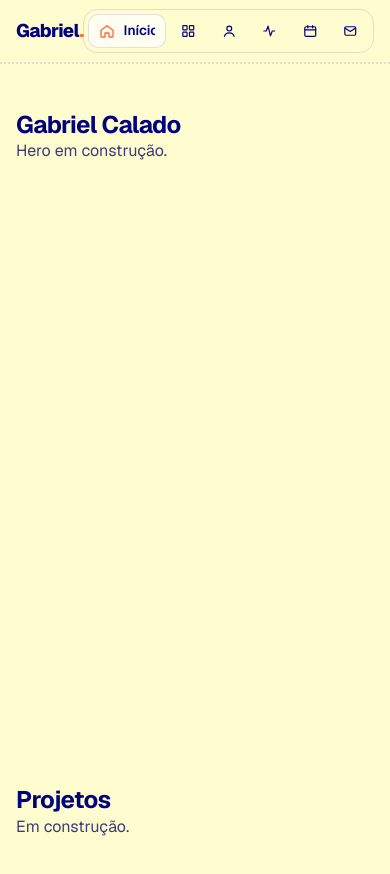
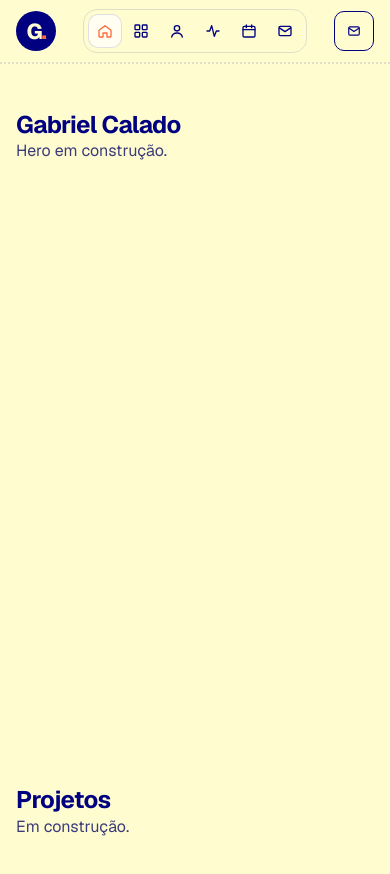
Before and after one commit to GabrielCaladow/Portfolio, a plain HTML site: page index.html in a window 390 px wide. Shown: the top 874 px of the page. Drawn offline with Linux system fonts and the light colour scheme.

Commit message:
feat: header com logo G., menu centralizado e botão de contato
Logo circular, menu no centro com o nome de cada ícone no hover,
botão "Vamos conversar" que abre o e-mail e ajustes para celular.

```diff
--- a/assets/css/components.css
+++ b/assets/css/components.css
@@ -8,6 +8,7 @@
 }
 
 .nav-link {
+  position: relative;
   display: flex;
   align-items: center;
   height: 34px;
@@ -52,3 +53,79 @@
   margin-left: 8px;
   opacity: 1;
 }
+
+/* Nome do ícone ao passar o mouse; o link atual já mostra o nome na pílula. */
+.nav-link::after {
+  content: attr(data-tooltip);
+  position: absolute;
+  top: calc(100% + 10px);
+  left: 50%;
+  padding: 4px 10px;
+  border-radius: 8px;
+  background: var(--color-text);
+  color: var(--color-bg);
+  font-size: 0.75rem;
+  white-space: nowrap;
+  pointer-events: none;
+  opacity: 0;
+  transform: translate(-50%, -4px);
+  transition: opacity 0.2s, transform 0.2s;
+}
+
+.nav-link:not([aria-current]):hover::after,
+.nav-link:not([aria-current]):focus-visible::after {
+  opacity: 1;
+  transform: translate(-50%, 0);
+}
+
+.header-cta {
+  display: inline-flex;
+  align-items: center;
+  gap: 8px;
+  height: 40px;
+  padding: 0 16px;
+  border: 1.5px solid var(--color-text);
+  border-radius: var(--radius-sm);
+  font-size: 0.875rem;
+  font-weight: 600;
+  text-decoration: none;
+  transition: background-color 0.25s, border-color 0.25s, transform 0.25s, box-shadow 0.25s;
+}
+
+.header-cta:hover,
+.header-cta:focus-visible {
+  background: var(--color-accent);
+  border-color: var(--color-accent);
+  transform: translateY(-2px);
+  box-shadow: 0 6px 16px rgb(255 106 61 / 30%);
+}
+
+@media (max-width: 760px) {
+  .nav-list {
+    gap: 2px;
+  }
+
+  .nav-link {
+    padding: 0 8px;
+  }
+
+  /* No celular não cabe o rótulo aberto: a seção atual fica marcada só pela pílula e pelo ícone coral. */
+  .nav-link[aria-current="location"] .nav-label {
+    max-width: 0;
+    margin-left: 0;
+    opacity: 0;
+  }
+
+  .header-cta {
+    padding: 0 12px;
+  }
+
+  .header-cta-label {
+    position: absolute;
+    width: 1px;
+    height: 1px;
+    overflow: hidden;
+    clip-path: inset(50%);
+    white-space: nowrap;
+  }
+}
--- a/assets/css/layout.css
+++ b/assets/css/layout.css
@@ -2,9 +2,11 @@
   position: sticky;
   top: 0;
   z-index: 10;
-  display: flex;
+  /* As colunas laterais têm o mesmo tamanho, então o menu fica exatamente no centro. */
+  display: grid;
+  grid-template-columns: 1fr auto 1fr;
   align-items: center;
-  justify-content: space-between;
+  gap: 16px;
   height: var(--header-height);
   padding: 0 var(--gutter);
   background: var(--color-bg);
@@ -12,14 +14,42 @@
 }
 
 .logo {
-  font-size: 1.15rem;
+  justify-self: start;
+  border-radius: 50%;
+  text-decoration: none;
+}
+
+.logo-mark {
+  display: flex;
+  align-items: baseline;
+  justify-content: center;
+  width: 40px;
+  height: 40px;
+  line-height: 40px;
+  border-radius: 50%;
+  background: var(--color-text);
+  color: var(--color-bg);
+  font-size: 1.35rem;
   font-weight: 800;
-  letter-spacing: -0.03em;
-  text-decoration: none;
+  letter-spacing: -0.06em;
 }
 
 .logo-dot {
   color: var(--color-accent);
+}
+
+.site-header nav {
+  justify-self: center;
+}
+
+@media (max-width: 760px) {
+  .site-header {
+    gap: 8px;
+  }
+}
+
+.header-cta {
+  justify-self: end;
 }
 
 .section {
--- a/index.html
+++ b/index.html
@@ -16,47 +16,53 @@
   <a class="skip-link" href="#conteudo">Pular para o conteúdo</a>
 
   <header class="site-header">
-    <a class="logo" href="#inicio">Gabriel<span class="logo-dot">.</span></a>
+    <a class="logo" href="#inicio" aria-label="Gabriel Calado, voltar ao início">
+      <span class="logo-mark" aria-hidden="true">G<span class="logo-dot">.</span></span>
+    </a>
     <nav aria-label="Seções do portfólio">
       <ul class="nav-list">
         <li>
-          <a class="nav-link" href="#inicio">
+          <a class="nav-link" href="#inicio" data-tooltip="Início">
             <svg class="icon" aria-hidden="true"><use href="assets/icons/sprite.svg#home"></use></svg>
             <span class="nav-label">Início</span>
           </a>
         </li>
         <li>
-          <a class="nav-link" href="#projetos">
+          <a class="nav-link" href="#projetos" data-tooltip="Projetos">
             <svg class="icon" aria-hidden="true"><use href="assets/icons/sprite.svg#grid"></use></svg>
             <span class="nav-label">Projetos</span>
           </a>
         </li>
         <li>
-          <a class="nav-link" href="#sobre">
+          <a class="nav-link" href="#sobre" data-tooltip="Sobre">
             <svg class="icon" aria-hidden="true"><use href="assets/icons/sprite.svg#user"></use></svg>
             <span class="nav-label">Sobre</span>
           </a>
         </li>
         <li>
-          <a class="nav-link" href="#novidades">
+          <a class="nav-link" href="#novidades" data-tooltip="Novidades">
             <svg class="icon" aria-hidden="true"><use href="assets/icons/sprite.svg#activity"></use></svg>
             <span class="nav-label">Novidades</span>
           </a>
         </li>
         <li>
-          <a class="nav-link" href="#eventos">
+          <a class="nav-link" href="#eventos" data-tooltip="Eventos">
             <svg class="icon" aria-hidden="true"><use href="assets/icons/sprite.svg#calendar"></use></svg>
             <span class="nav-label">Eventos</span>
           </a>
         </li>
         <li>
-          <a class="nav-link" href="#contato">
+          <a class="nav-link" href="#contato" data-tooltip="Contato">
             <svg class="icon" aria-hidden="true"><use href="assets/icons/sprite.svg#mail"></use></svg>
             <span class="nav-label">Contato</span>
           </a>
         </li>
       </ul>
     </nav>
+    <a class="header-cta" href="mailto:gabrielcastrocalado@gmail.com?subject=Contato%20pelo%20portf%C3%B3lio">
+      <svg class="icon" aria-hidden="true"><use href="assets/icons/sprite.svg#mail"></use></svg>
+      <span class="header-cta-label">Vamos conversar</span>
+    </a>
   </header>
 
   <main id="conteudo">
```
